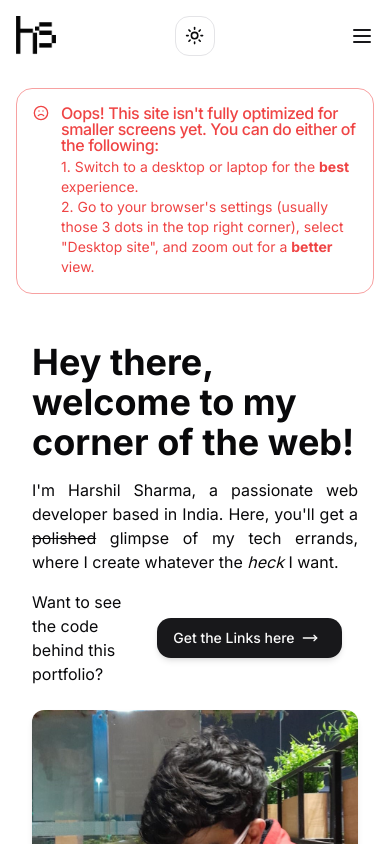
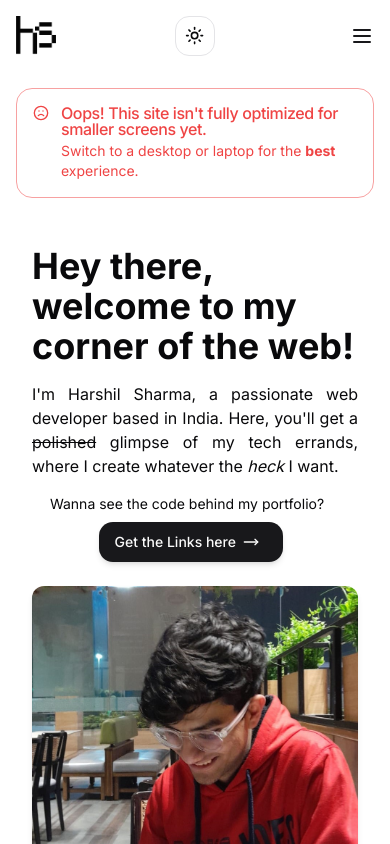
Before and after one commit to harshilshrma/my-portfolio, a Next.js app in the folder my-portfolio/: page / in a window 390 px wide. Shown: the top 844 px of the page. Built offline with nearby package versions, Linux system fonts and the light colour scheme.

Commit message:
fixed responsiveness

```diff
--- a/my-portfolio/components/Alert.tsx
+++ b/my-portfolio/components/Alert.tsx
@@ -24,12 +24,9 @@ export default function AlertText() {
             {isSmallScreen && (
                 <Alert variant="destructive">
                     <Frown className="h-4 w-4" />
-                    <AlertTitle>Oops! This site isn&apos;t fully optimized for smaller screens yet. You can do either of the following:</AlertTitle>
+                    <AlertTitle>Oops! This site isn&apos;t fully optimized for smaller screens yet.</AlertTitle>
                     <AlertDescription>
-                        1. Switch to a desktop or laptop for the <strong>best</strong> experience.
-                    </AlertDescription>
-                    <AlertDescription>
-                        2. Go to your browser&apos;s settings (usually those 3 dots in the top right corner), select &quot;Desktop site&quot;, and zoom out for a <strong>better</strong> view.
+                        Switch to a desktop or laptop for the <strong>best</strong> experience.
                     </AlertDescription>
                 </Alert>
             )}
--- a/my-portfolio/components/Hero.tsx
+++ b/my-portfolio/components/Hero.tsx
@@ -16,8 +16,8 @@ export default function Hero() {
                     <p className="md:text-lg text-base text-justify mb-4">
                         I&apos;m Harshil Sharma, a passionate web developer based in India. Here, you&apos;ll get a <s>polished</s> glimpse of my tech errands, where I create whatever the <i>heck</i> I want.
                     </p>
-                    <div className="md:text-lg text-base text-justify mb-4 pr-4 flex md:flex-row items-center grid-cols-1 md:grid-cols-2 space-x-2">
-                        <p className="text-left">Want to see the code behind this portfolio?</p>
+                    <div className="md:text-lg text-base text-justify mb-4 pr-4 flex md:flex-row flex-col items-center grid-cols-1 md:grid-cols-2 space-x-2">
+                        <p className="text-left md:text-lg text-sm mb-2">Wanna see the code behind my portfolio?</p>
                         <ShareButton />
                     </div>
 
--- a/my-portfolio/components/ProjectTechIcons.tsx
+++ b/my-portfolio/components/ProjectTechIcons.tsx
@@ -48,7 +48,7 @@ export default function ProjectTechIcons({ techs = [], projectName }: ProjectTec
             </DialogTrigger>
             <DialogContent className="sm:max-w-md">
                 <DialogHeader>
-                    <DialogTitle className="text-left">These are the technologies/frameworks that I&apos;ve used in {projectName}:</DialogTitle>
+                    <DialogTitle className="text-left">These are the technologies & frameworks that I&apos;ve used in {projectName}:</DialogTitle>
                     <DialogDescription className="text-sm text-left">(hover on the icons for their names)</DialogDescription>
                 </DialogHeader>
                 <HoverCard>
--- a/my-portfolio/components/ShareButton.tsx
+++ b/my-portfolio/components/ShareButton.tsx
@@ -38,8 +38,8 @@ export default function ShareButton() {
             </DialogTrigger>
             <DialogContent className="sm:max-w-md">
                 <DialogHeader>
-                    <DialogTitle>I&apos;m sure you loved my portfolio.</DialogTitle>
-                    <DialogDescription>
+                    <DialogTitle className="text-left">I&apos;m sure you loved my portfolio.</DialogTitle>
+                    <DialogDescription className="text-left">
                         Grab the Website and GitHub links here for sharing with pals or tossing to your team, especially if it&apos;s for work!
                     </DialogDescription>
                 </DialogHeader>
```
Also changed, not shown: 1 other file (tests, documents, lock files or other folders).
